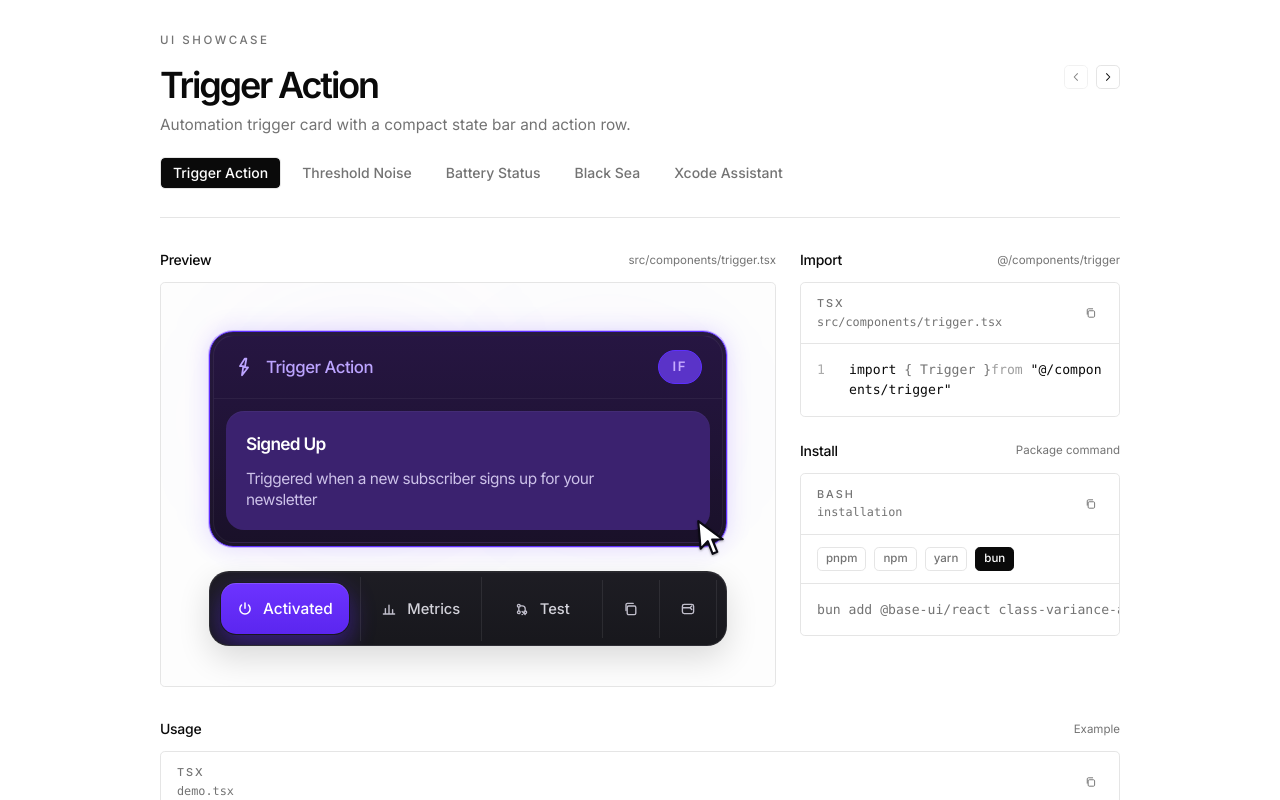
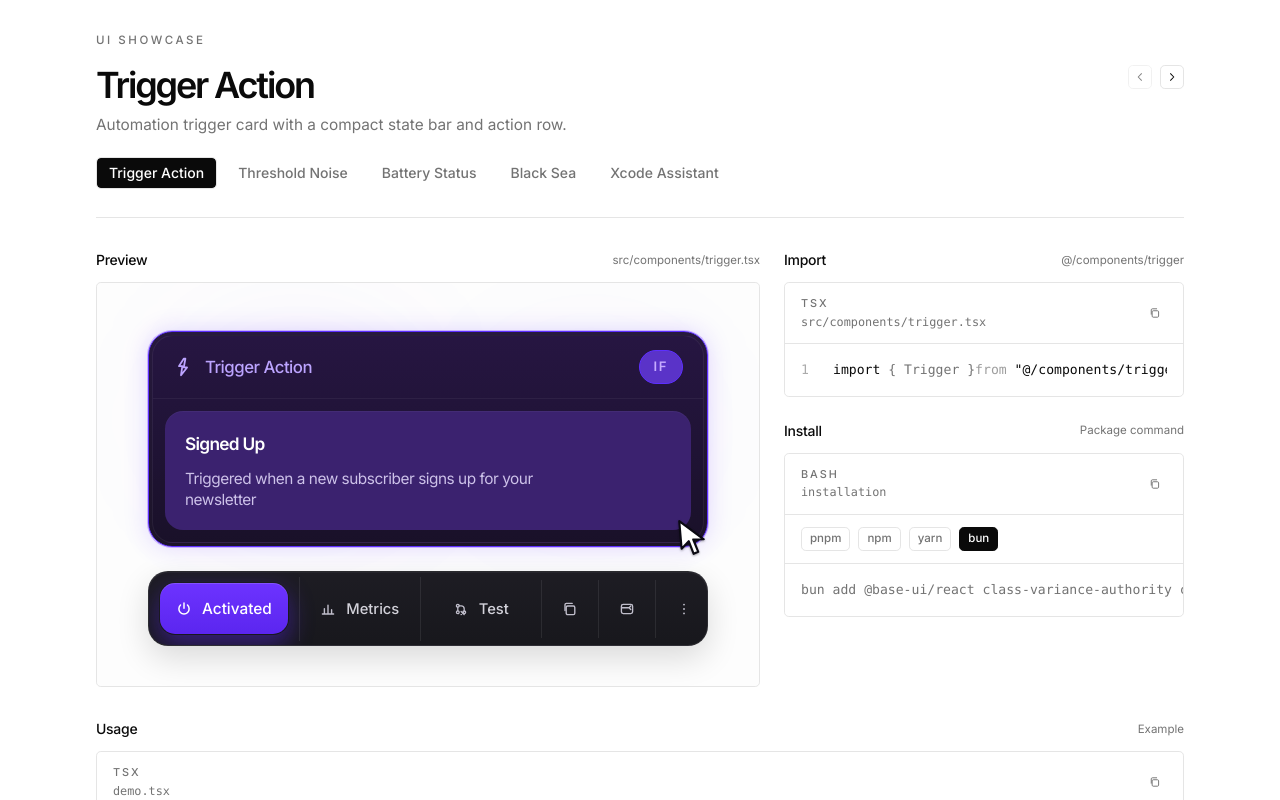
Before and after one commit to artistatbl/desgin, a Next.js app: page / in a window 1280 px wide. Built offline with nearby package versions, Linux system fonts and the light colour scheme.

Commit message:
Improve showcase code visibility

```diff
--- a/src/components/showcase.tsx
+++ b/src/components/showcase.tsx
@@ -110,15 +110,17 @@ function CodeLine({ line }: { line: string }) {
 
 function CodeBlock({ lines }: { lines: string[] }) {
   return (
-    <div className="space-y-1 font-mono text-[0.78rem] text-muted-foreground sm:text-[0.82rem]">
+    <div className="overflow-x-auto">
+      <div className="min-w-max space-y-1 font-mono text-[0.78rem] text-muted-foreground sm:text-[0.82rem]">
         {lines.map((line, index) => (
-        <div key={`${index}-${line}`} className="grid grid-cols-[20px_minmax(0,1fr)] gap-3">
+          <div key={`${index}-${line}`} className="grid min-w-max grid-cols-[20px_minmax(0,1fr)] gap-3">
             <span className="text-muted-foreground/60">{index + 1}</span>
-          <code className="min-w-0 whitespace-pre-wrap break-all">
+            <code className="whitespace-pre">
               <CodeLine line={line} />
             </code>
           </div>
         ))}
+      </div>
     </div>
   )
 }
@@ -208,7 +210,7 @@ export function Showcase() {
 
   return (
     <section className="h-full overflow-y-auto bg-background text-foreground">
-      <div className="mx-auto flex min-h-full w-full max-w-5xl flex-col px-4 py-8 sm:px-6 lg:px-8">
+      <div className="mx-auto flex min-h-full w-full max-w-6xl flex-col px-4 py-8 sm:px-6 lg:px-8">
         <div className="border-b border-border pb-6">
           <p className="text-[0.72rem] font-medium tracking-[0.22em] text-muted-foreground uppercase">
             UI Showcase
@@ -268,7 +270,7 @@ export function Showcase() {
           </div>
         </div>
 
-        <div className="grid gap-6 py-8 lg:grid-cols-[minmax(0,1fr)_320px]">
+        <div className="grid gap-6 py-8 lg:grid-cols-[minmax(0,1fr)_360px] xl:grid-cols-[minmax(0,1fr)_400px]">
           <Panel title="Preview" label={activeItem.sourcePath}>
             <div
               className={cn(
```
Lines whose indentation alone changed are shown as unchanged.
